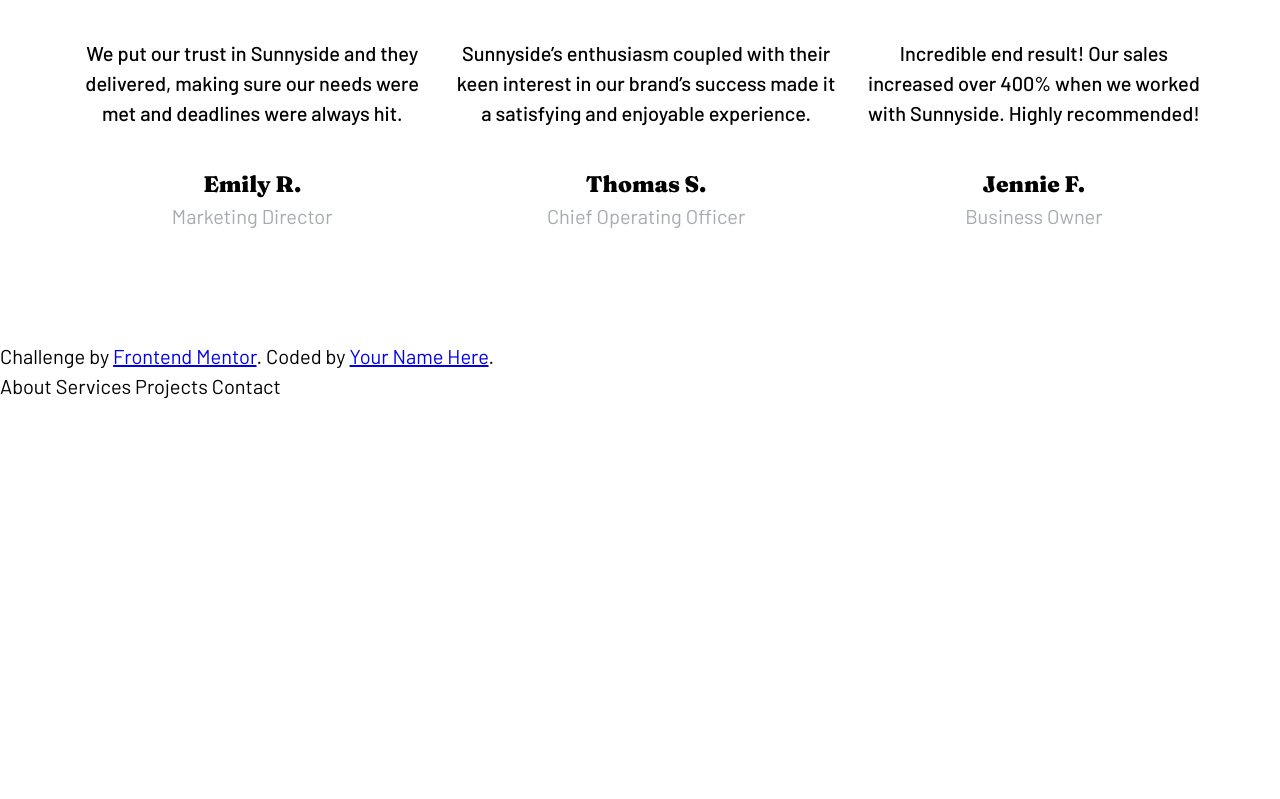
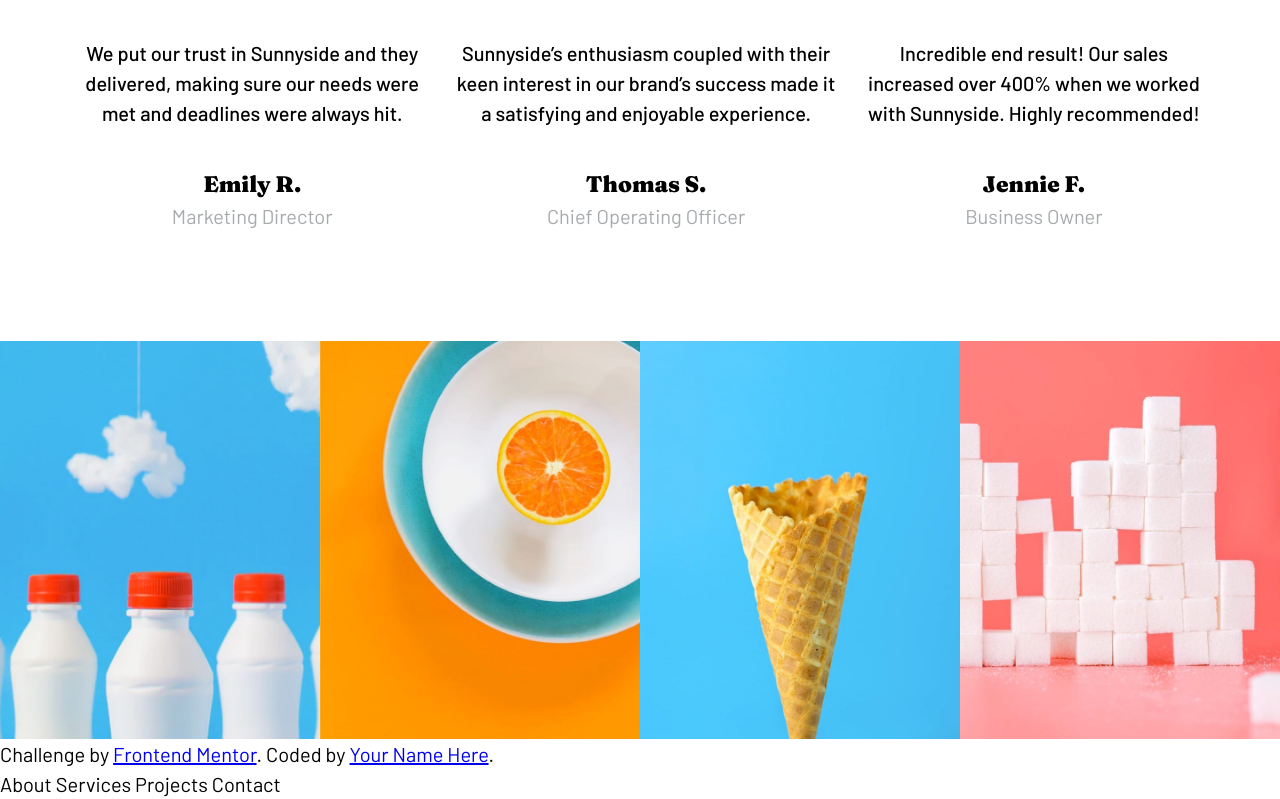
Before and after one commit to raygdev/sunnyside-agency-landing-page-main, a React (Vite) app: page / in a window 1280 px wide. Shown: the part 2642-3441 px from the top of the page. Before the commit the page ends 3043 px from the top, so only its background shows below. Built offline with nearby package versions, Linux system fonts and the light colour scheme.

Commit message:
Add images and styling for hero section

```diff
--- a/src/App.css
+++ b/src/App.css
@@ -249,6 +249,11 @@
   width: 4.5rem;
 }
 
+.hero-wrapper {
+  display: grid;
+  grid-template-columns: repeat(2,1fr);
+}
+
 
 
 @media (min-width: 1026px){
@@ -313,6 +318,11 @@
     gap: 1.5rem;
   }
 
+  /* Hero Section */
+  .hero-wrapper {
+    grid-template-columns: repeat(4,1fr);
+  }
+
   #root {
     max-width: 1440px;
   }
--- a/src/App.jsx
+++ b/src/App.jsx
@@ -83,7 +83,24 @@ function App() {
 
       {/** Hero Images Section */}
       <section className='hero'>
-
+        <div className="hero-wrapper">
+          <picture>
+            <source srcSet='/assets/images/desktop/image-gallery-milkbottles.jpg' media='(min-width: 1026px)'/>
+            <img src="/assets/images/mobile/image-gallery-milkbottles.jpg" alt="Milk bottles with sky background and cotton balls for clouds" />
+          </picture>
+          <picture>
+            <source  srcSet="/assets/images/desktop/image-gallery-orange.jpg" media='(min-width: 1026px)'/>
+            <img src="/assets/images/mobile/image-gallery-orange.jpg" alt="Half a cut orange on a white plate with a blue rim" />
+          </picture>
+          <picture>
+            <source  srcSet="/assets/images/desktop/image-gallery-cone.jpg" media='(min-width: 1026px)'/>
+            <img src="/assets/images/mobile/image-gallery-cone.jpg" alt="An empty waffle-style ice cream cone" />
+          </picture>
+          <picture>
+            <source  srcSet="/assets/images/desktop/image-gallery-sugarcubes.jpg" media='(min-width: 1026px)'/>
+            <img src="/assets/images/mobile/image-gallery-sugar-cubes.jpg" alt="Square cut sugar cubes stacked on top of each other like a wall" />
+          </picture>
+        </div>
       </section>
     </main>
     <Footer />
```
